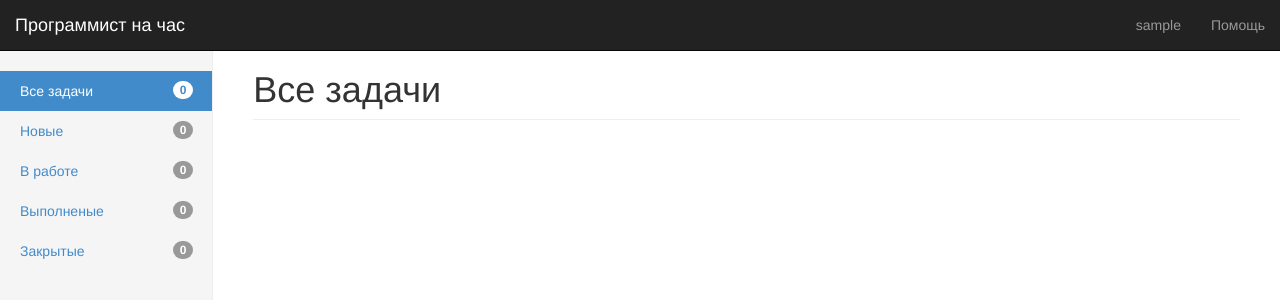
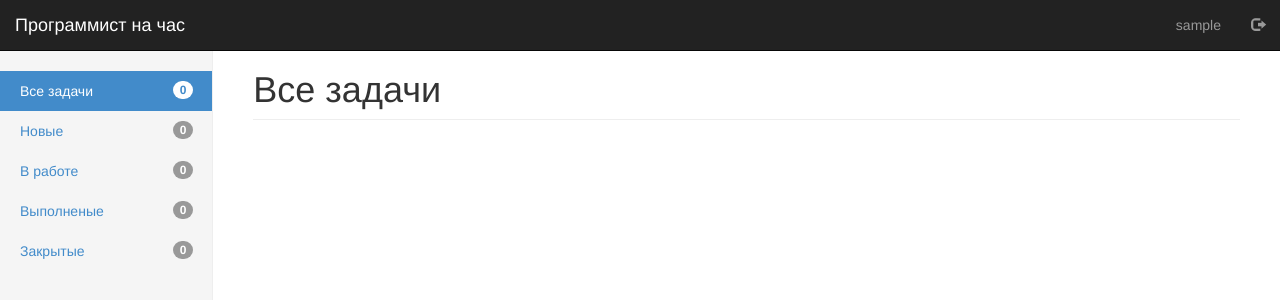
Before and after one commit to alifanov/prog4h, a Django app: page /dashboard/ in a window 1280 px wide. Shown: the top 300 px of the page. Run offline with Django 3.2, Linux system fonts and the light colour scheme; the visitor is signed in with stand-in values (Sample User, id 1); data that the repository does not hold is empty; some libraries are stand-ins or nearby versions.

Commit message:
add triggers

```diff
--- a/templates/dashboard.html
+++ b/templates/dashboard.html
@@ -25,7 +25,7 @@
                     <li><a href="{% url 'balance' %}">{{ balance.summ|default:"0" }} руб.</a></li>
                 {% endif %}
                 <li><a href="{% url 'new_password' %}">{{ request.user.username }}</a></li>
-                <li><a href="#">Помощь</a></li>
+                <li><a href="{% url 'auth_logout' %}"><span class="glyphicon glyphicon-log-out"></span></a></li>
             </ul>
         </div>
     </div>
```
